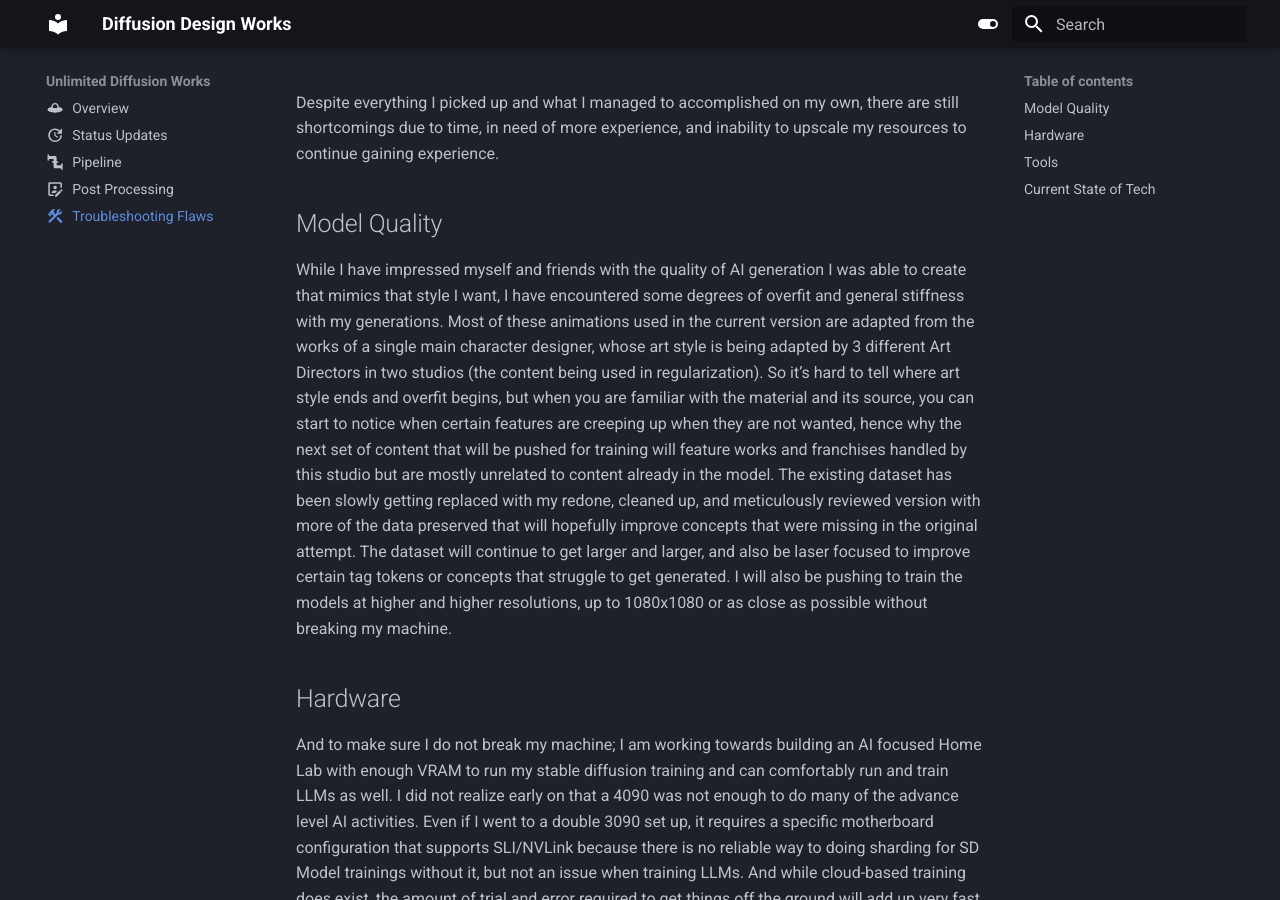
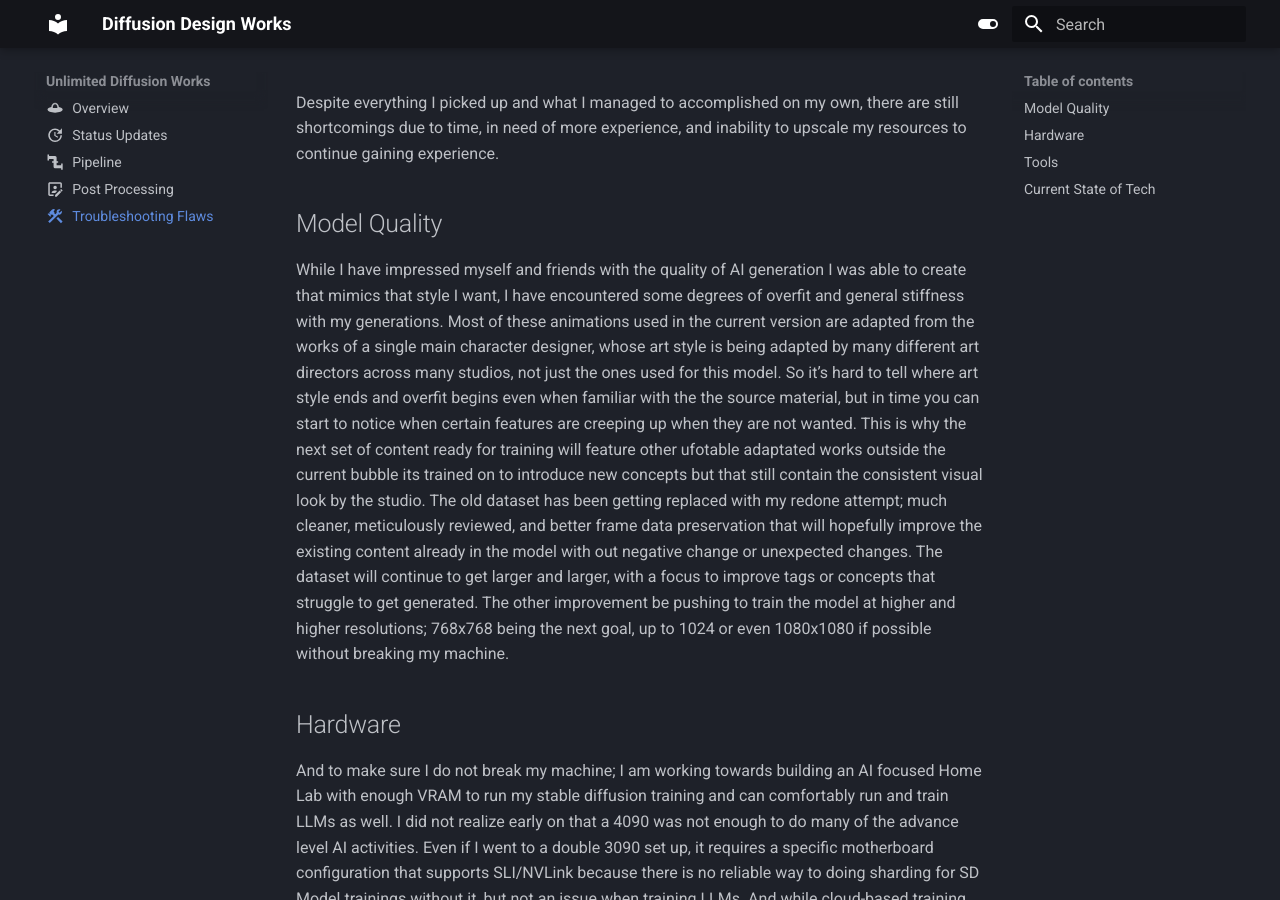
Before and after one commit to CrimsonVelka/DiffusionDesignWorks, an MkDocs documentation site: the page built from docs/pages/udw/flaws.md, in a window 1280 px wide and 900 px high, scrolled down 226 px. Built offline with MkDocs 1.6.1 and Material for MkDocs 9.7.7, drawn with Linux system fonts in a browser that asks for light colours.

Commit message:
last bits

```diff
--- a/docs/pages/udw/flaws.md
+++ b/docs/pages/udw/flaws.md
@@ -4,8 +4,8 @@ icon:material/hammer-wrench
 Despite everything I picked up and what I managed to accomplished on my own, there are still shortcomings due to time, in need of more experience, and inability to upscale my resources to continue gaining experience.
 
 ## Model Quality
-While I have impressed myself and friends with the quality of AI generation I was able to create that mimics that style I want, I have encountered some degrees of overfit and general stiffness with my generations. Most of these animations used in the current version are adapted from the works of a single main character designer, whose art style is being adapted by 3 different Art Directors in two studios (the content being used in regularization). So it’s hard to tell where art style ends and overfit begins, but when you are familiar with the material and its source, you can start to notice when certain features are creeping up when they are not wanted, hence why the next set of content that will be pushed for training will feature works and franchises handled by this studio but are mostly unrelated to content already in the model.
-The existing dataset has been slowly getting replaced with my redone, cleaned up, and meticulously reviewed version with more of the data preserved that will hopefully improve concepts that were missing in the original attempt. The dataset will continue to get larger and larger, and also be laser focused to improve certain tag tokens or concepts that struggle to get generated. I will also be pushing to train the models at higher and higher resolutions, up to 1080x1080 or as close as possible without breaking my machine.
+While I have impressed myself and friends with the quality of AI generation I was able to create that mimics that style I want, I have encountered some degrees of overfit and general stiffness with my generations. Most of these animations used in the current version are adapted from the works of a single main character designer, whose art style is being adapted by many different art directors across many studios, not just the ones used for this model. So it’s hard to tell where art style ends and overfit begins even when familiar with the the source material, but in time you can start to notice when certain features are creeping up when they are not wanted. This is why the next set of content ready for training will feature other ufotable adaptated works outside the current bubble its trained on to introduce new concepts but that still contain the consistent visual look by the studio.
+The old dataset has been getting replaced with my redone attempt; much cleaner, meticulously reviewed, and better frame data preservation that will hopefully improve the existing content already in the model with out negative change or unexpected changes. The dataset will continue to get larger and larger, with a focus to improve tags or concepts that struggle to get generated. The other improvement be pushing to train the model at higher and higher resolutions; 768x768 being the next goal, up to 1024 or even 1080x1080 if possible without breaking my machine.
 
 ## Hardware
 And to make sure I do not break my machine; I am working towards building an AI focused Home Lab with enough VRAM to run my stable diffusion training and can comfortably run and train LLMs as well. I did not realize early on that a 4090 was not enough to do many of the advance level AI activities. Even if I went to a double 3090 set up, it requires a specific motherboard configuration that supports SLI/NVLink because there is no reliable way to doing sharding for SD Model trainings without it, but not an issue when training LLMs. And while cloud-based training does exist, the amount of trial and error required to get things off the ground will add up very fast, that its basically cheaper to upfront all those costs on hardware.
```
Also changed, not shown: docs/About.md (+2 -0 lines).
